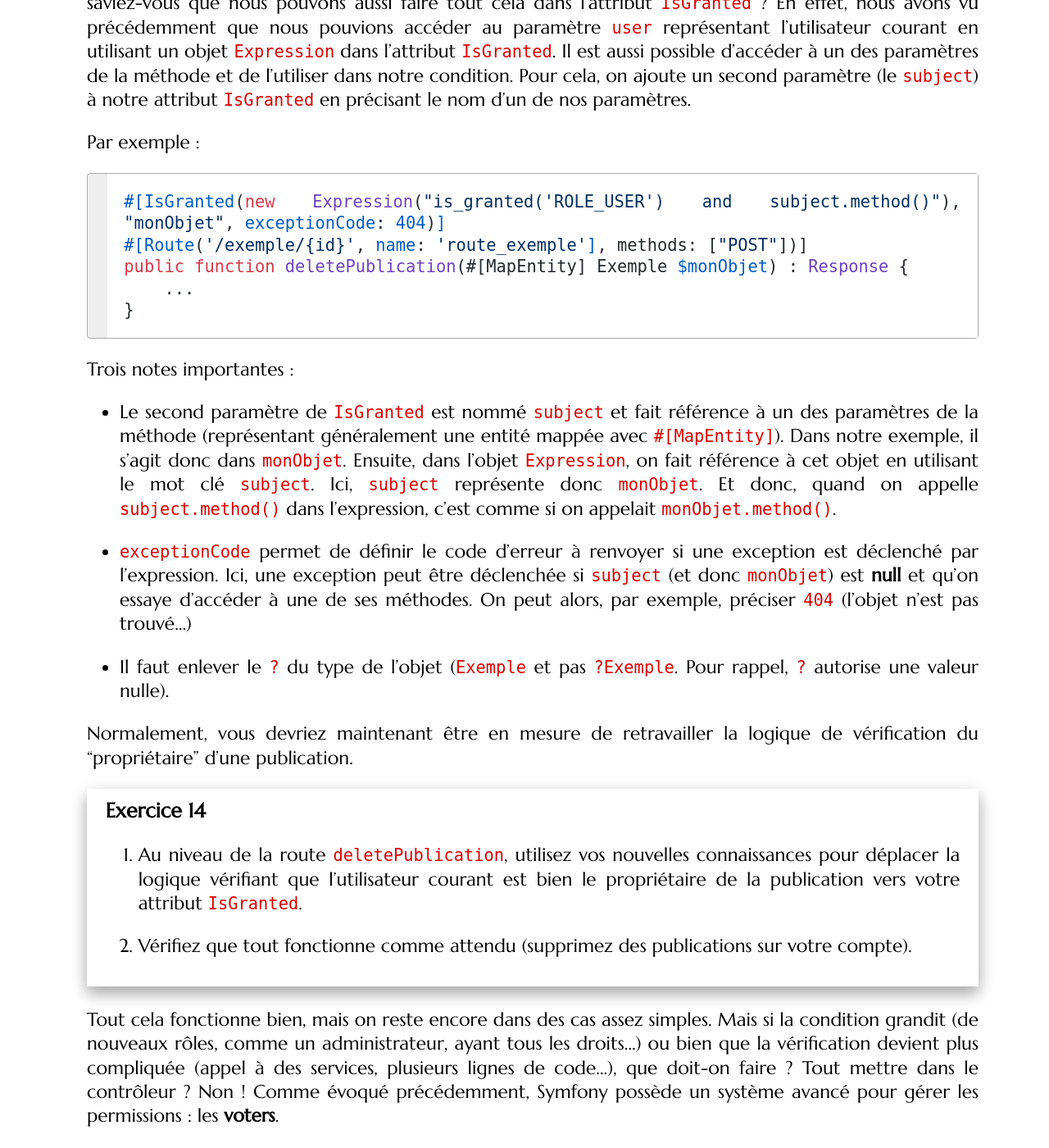
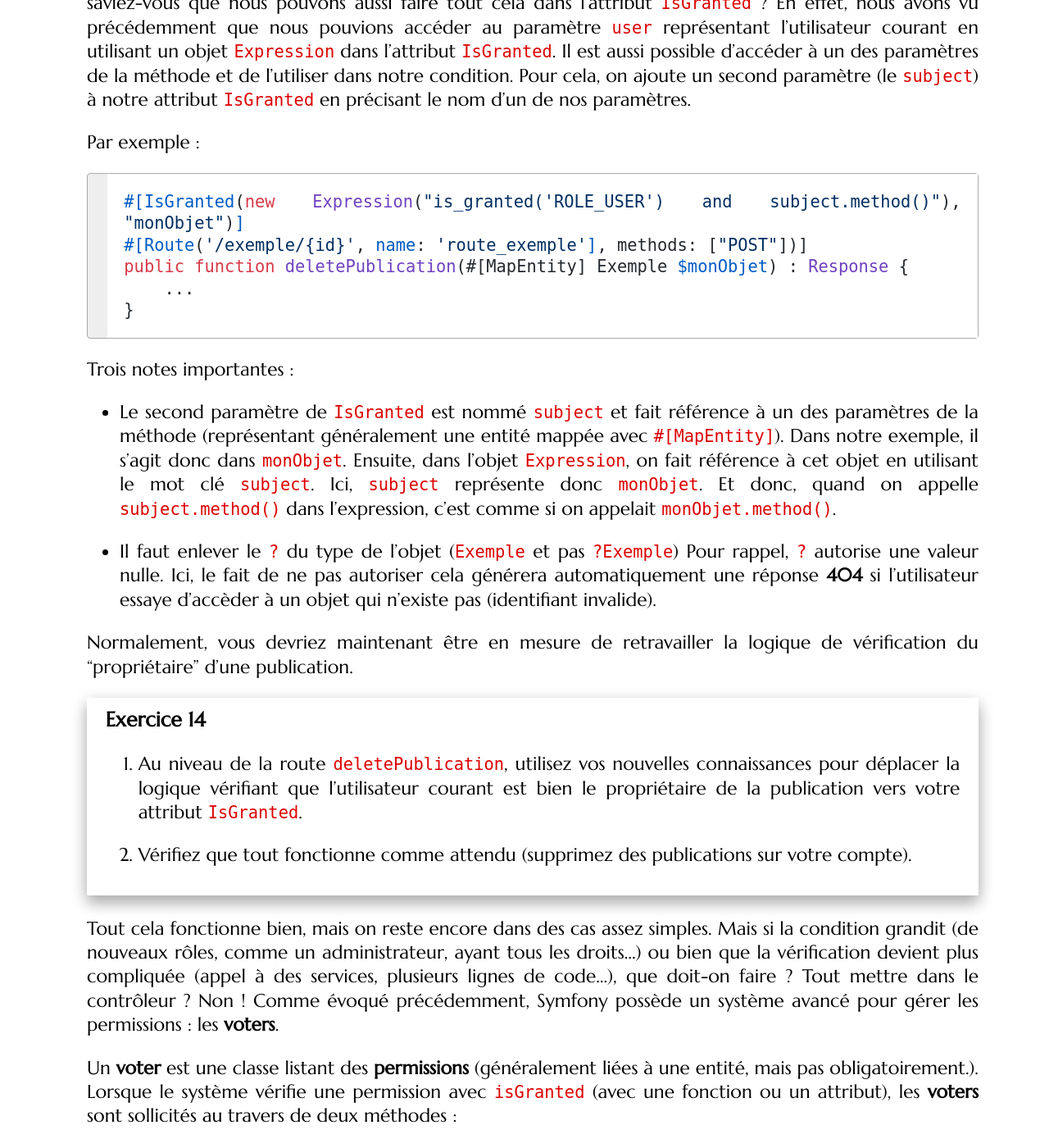
Before and after one commit to mgasquet/R5.A.05-ProgrammationAvancee-Web, a Jekyll site: the page built from tutorials/tutorial3.md, in a window 1280 px wide and 1400 px high, scrolled down 40385 px. Shown: the whole window at 82% size. Built offline with Jekyll 4.4.1, drawn with Linux system fonts in a browser that asks for light colours; some web fonts are replaced.

Commit message:
fix exceptionCode TD3

````diff
--- a/tutorials/tutorial3.md
+++ b/tutorials/tutorial3.md
@@ -1088,7 +1088,7 @@ Ici, nous avons notamment besoin de vérifier que l'utilisateur est bien l'auteu
 Par exemple :
 
 ```php
-#[IsGranted(new Expression("is_granted('ROLE_USER') and subject.method()"), "monObjet", exceptionCode: 404)]
+#[IsGranted(new Expression("is_granted('ROLE_USER') and subject.method()"), "monObjet")]
 #[Route('/exemple/{id}', name: 'route_exemple'], methods: ["POST"])]
 public function deletePublication(#[MapEntity] Exemple $monObjet) : Response {
     ...
@@ -1099,9 +1099,7 @@ Trois notes importantes :
 
 * Le second paramètre de `IsGranted` est nommé `subject` et fait référence à un des paramètres de la méthode (représentant généralement une entité mappée avec `#[MapEntity]`). Dans notre exemple, il s'agit donc dans `monObjet`. Ensuite, dans l'objet `Expression`, on fait référence à cet objet en utilisant le mot clé `subject`. Ici, `subject` représente donc `monObjet`. Et donc, quand on appelle `subject.method()` dans l'expression, c'est comme si on appelait `monObjet.method()`.
 
-* `exceptionCode` permet de définir le code d'erreur à renvoyer si une exception est déclenché par l'expression. Ici, une exception peut être déclenchée si `subject` (et donc `monObjet`) est **null** et qu'on essaye d'accéder à une de ses méthodes. On peut alors, par exemple, préciser `404` (l'objet n'est pas trouvé...)
-
-* Il faut enlever le `?` du type de l'objet (`Exemple` et pas `?Exemple`. Pour rappel, `?` autorise une valeur nulle).
+* Il faut enlever le `?` du type de l'objet (`Exemple` et pas `?Exemple`) Pour rappel, `?` autorise une valeur nulle. Ici, le fait de ne pas autoriser cela générera automatiquement une réponse **404** si l'utilisateur essaye d'accèder à un objet qui n'existe pas (identifiant invalide).
 
 Normalement, vous devriez maintenant être en mesure de retravailler la logique de vérification du "propriétaire" d'une publication.
 
````
